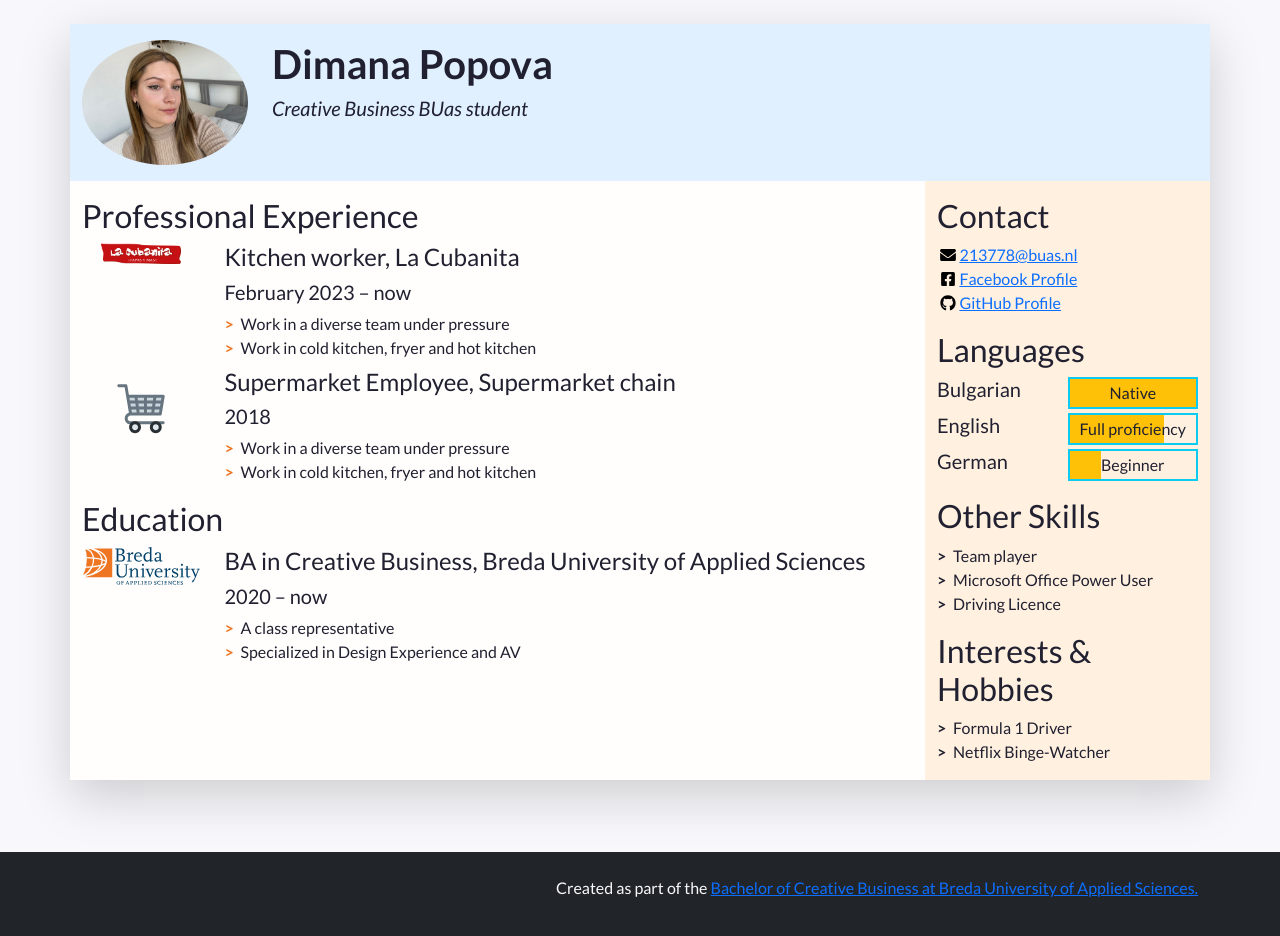
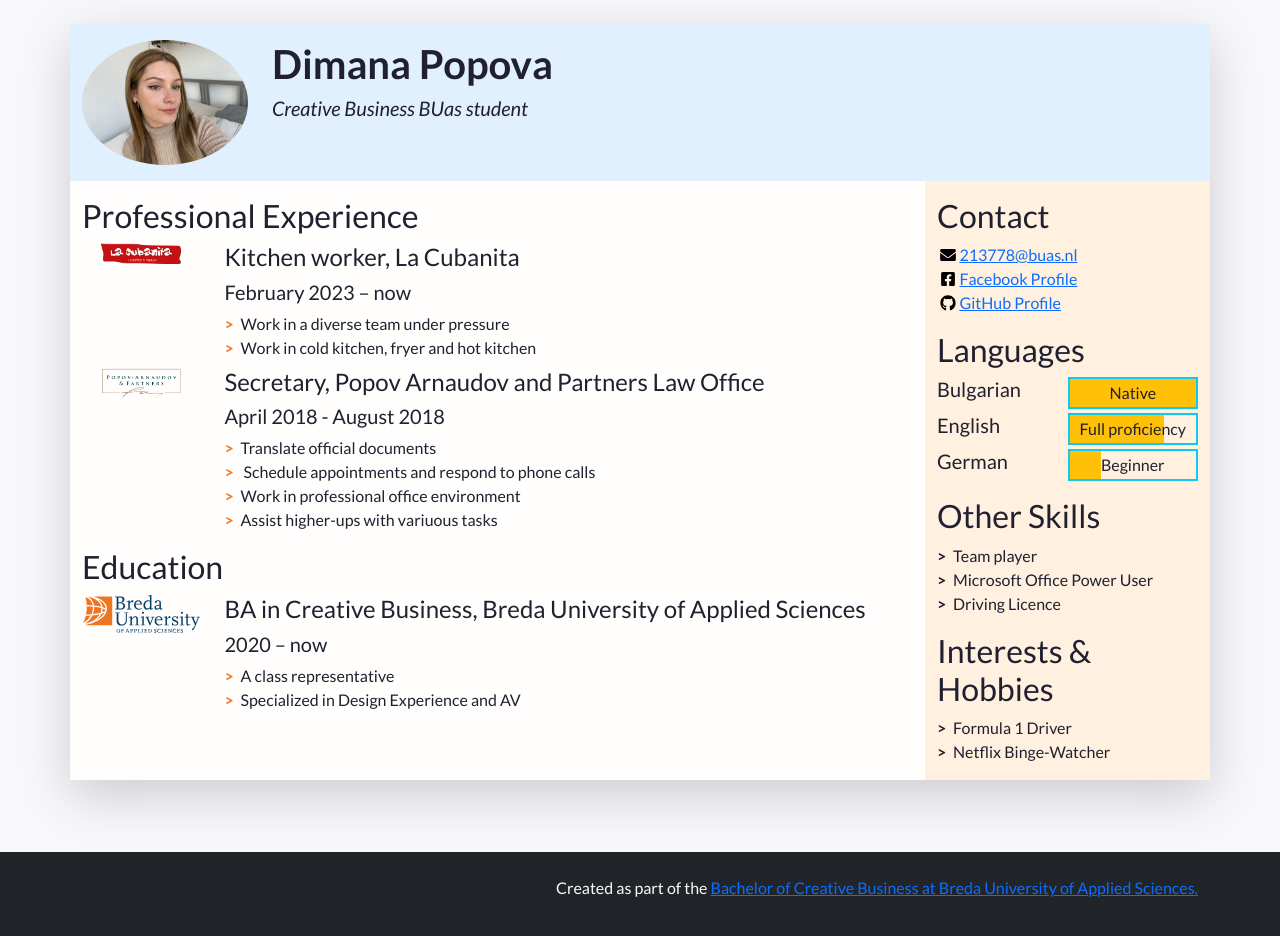
Before and after one commit to dimanap2/my-cv, a plain HTML site: page index.html in a window 1280 px wide. Drawn offline with nearby package versions, Linux system fonts and the light colour scheme.

Commit message:
Work experience change

```diff
--- a/index.html
+++ b/index.html
@@ -103,14 +103,16 @@
               <li class="biography-item row mb-2">
                 <div class="logo-container col-3 col-sm-2 col-md-3 col-lg-2">
                 <!-- We're using a grid inside a grid so we can align logos and text -->
-                  <img class="biography-logo mw-100 d-block mx-auto" src="images/employers/trolley.svg" alt="Company logo" width="80">
+                  <img class="biography-logo mw-100 d-block mx-auto" src="images/employers/popov.png" alt="Company logo" width="80">
                 </div>
                 <div class="biography-contents col-9 col-sm-10 col-md-9 col-lg-10">
-                  <h4>Supermarket Employee, Supermarket chain</h4>
-                  <h5>2018</h5>
+                  <h4>Secretary, Popov Arnaudov and Partners Law Office</h4>
+                  <h5>April 2018 - August 2018</h5>
 					 <ul class="biography-details list-unstyled">
-                    <li>Work in a diverse team under pressure&nbsp; &nbsp; &nbsp;&nbsp;</li>
-                    <li>Work in cold kitchen, fryer and hot kitchen&nbsp;&nbsp;</li>
+                    <li>Translate official documents&nbsp; &nbsp; &nbsp; &nbsp; &nbsp; &nbsp; &nbsp; &nbsp;</li>
+                    <li> Schedule appointments and respond to phone calls</li>
+                    <li>Work in professional office environment&nbsp; </li>
+                    <li>Assist higher-ups with variuous tasks&nbsp;&nbsp;</li>
                   </ul>
                 </div>
               </li>
```
